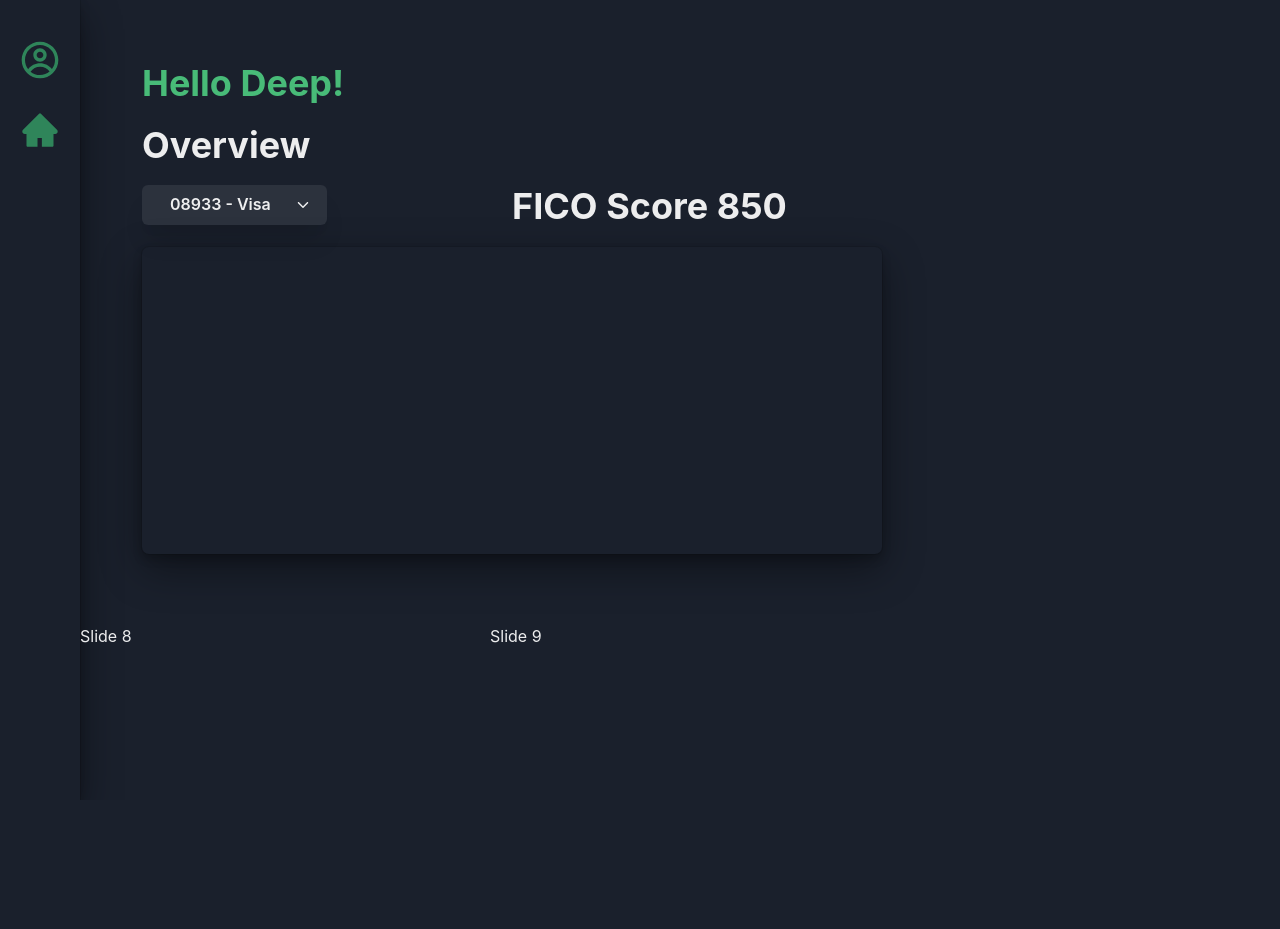
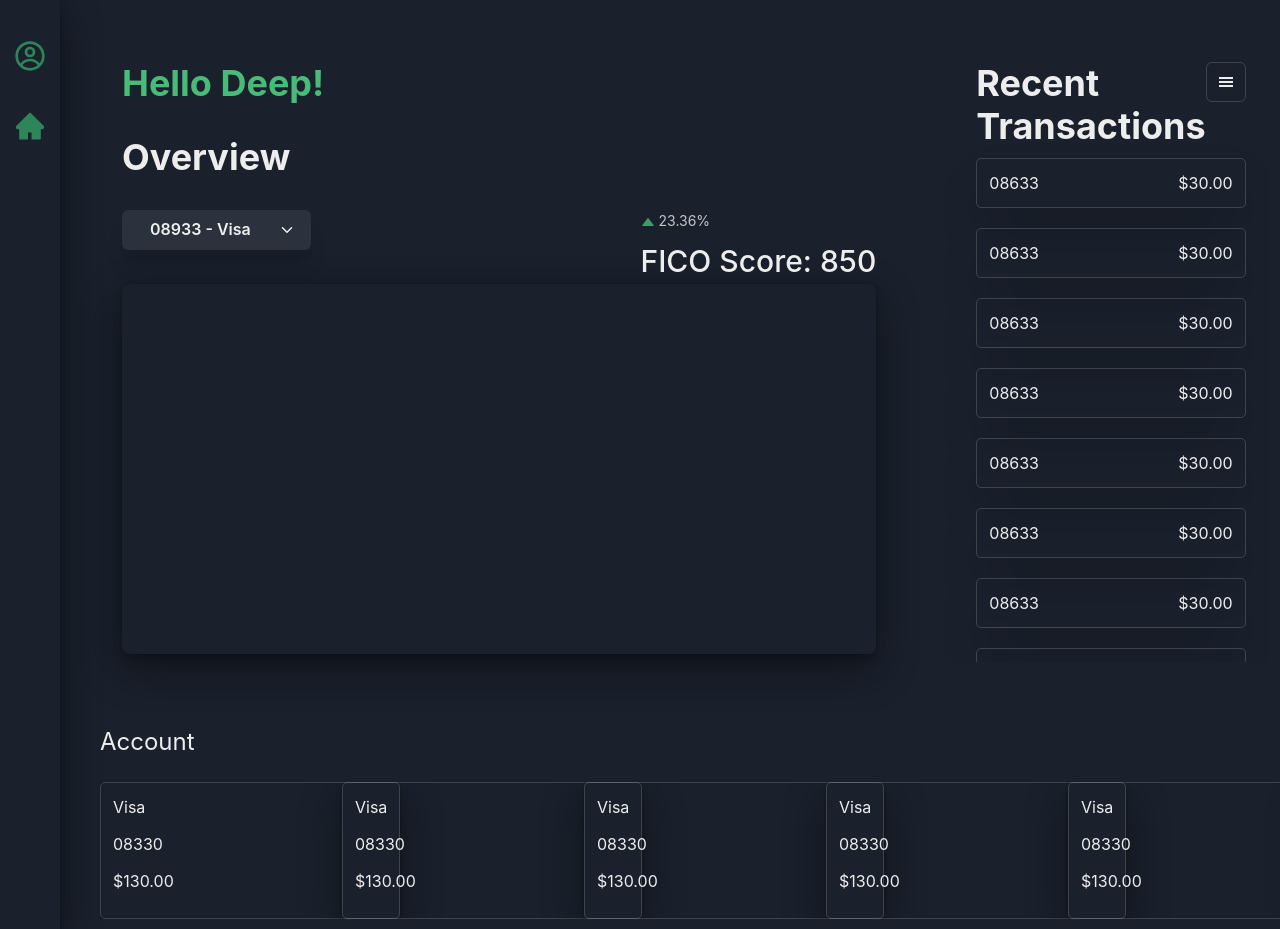
Before and after one commit to ffTsuzuku/MBFinance, a React (Vite) app: page / in a window 1280 px wide. Before the commit the page ends 800 px from the top, so only its background shows below. Built offline with nearby package versions, Linux system fonts and the light colour scheme.

Commit message:
feat: Added in Recent Transactions Skeleton For Desktop Mode

```diff
--- a/package.json
+++ b/package.json
@@ -25,6 +25,5 @@
         "@vitejs/plugin-react": "^1.3.0",
         "typescript": "^4.6.3",
         "vite": "^2.9.9"
-  },
-  "prettier": "@ffTsuzuku/prettier-config"
     }
+}
--- a/src/App.tsx
+++ b/src/App.tsx
@@ -4,7 +4,7 @@ import Dashboard from './components/Dashboard'
 import Menu from './components/Menu'
 
 function App() {
-    const menuWidth = useBreakpointValue({ base: '80px' })
+    const menuWidth = useBreakpointValue({ base: '60px' })
 
     return (
         <Grid gridTemplateColumns={`${menuWidth} 1fr`} h={'100vh'}>
--- a/src/components/AccountCard.tsx
+++ b/src/components/AccountCard.tsx
@@ -1,17 +1,21 @@
-import { Grid, Text } from '@chakra-ui/react'
+import { Grid, Text, useColorModeValue } from '@chakra-ui/react'
 
-export default function AccountCard() {
+interface AccountCardProps {
+    width?: string | number
+    height?: string | number
+}
+export default function AccountCard({ height, width }: AccountCardProps) {
+    const shadow = useColorModeValue('lg', 'dark-lg')
     return (
         <Grid
-            marginLeft={3}
-            marginRight={3}
             p={3}
-            shadow='2xl'
+            shadow={shadow}
             borderWidth={0.3}
-            w={'300px'}
-            h={'100%'}
+            w={width ?? '100%'}
+            h={height ?? '100%'}
             borderRadius={5}
-            gridTemplateRows={'1fr 1fr 1fr'}>
+            gridTemplateRows={'1fr 1fr 1fr'}
+        >
             <Text>Visa</Text>
             <Text>08330</Text>
             <Text>$130.00</Text>
--- a/src/components/Dashboard.tsx
+++ b/src/components/Dashboard.tsx
@@ -7,19 +7,31 @@ import {
     MenuList,
     Button,
     Text,
-    Flex
+    Flex,
+    Stat,
+    StatLabel,
+    StatHelpText,
+    StatArrow
 } from '@chakra-ui/react'
 
 import { IoIosArrowDown } from 'react-icons/io'
 import AccountCard from './AccountCard'
 // Import Swiper React components
 import { Swiper, SwiperSlide } from 'swiper/react'
-import { Pagination, Navigation } from 'swiper'
 
 // Import Swiper styles
 import 'swiper/css'
+import RecentTransactions from './RecentTransactions'
 
 export default function Dashboard() {
+    const AccountJSX = []
+    for (let i = 0; i < 10; i++) {
+        AccountJSX.push(
+            <SwiperSlide>
+                <AccountCard width={'300px'} />
+            </SwiperSlide>
+        )
+    }
     return (
         <Grid gridTemplateRows={'3.5fr 1fr'} gridRowGap={2}>
             <Grid gridTemplateColumns={'2.5fr 1fr'} p={3}>
@@ -27,7 +39,8 @@ export default function Dashboard() {
                     w={'100%'}
                     h={'100%'}
                     p={'50px'}
-                    gridTemplateRows='1fr 1fr 1fr 5fr'>
+                    gridTemplateRows='1fr 1fr 1fr 5fr'
+                >
                     <Heading w={'100%'} color={'green.400'}>
                         Hello Deep!
                     </Heading>
@@ -39,7 +52,8 @@ export default function Dashboard() {
                                 w={'50%'}
                                 shadow={'xl'}
                                 as={Button}
-                                rightIcon={<IoIosArrowDown />}>
+                                rightIcon={<IoIosArrowDown />}
+                            >
                                 <Text ml={3}>08933 - Visa</Text>
                             </MenuButton>
                             <MenuList>
@@ -50,35 +64,31 @@ export default function Dashboard() {
                                 <MenuItem>Attend a Workshop</MenuItem>
                             </MenuList>
                         </Menu>
-                        <Heading>FICO Score 850</Heading>
+                        <Stat ml={'auto'}>
+                            <StatHelpText>
+                                <StatArrow type='increase' />
+                                23.36%
+                            </StatHelpText>
+                            <StatLabel fontSize={'30px'}>
+                                FICO Score: 850
+                            </StatLabel>
+                        </Stat>
                     </Grid>
                     <Flex p={3} shadow='dark-lg' borderRadius={7}></Flex>
                 </Grid>
+                <RecentTransactions />
             </Grid>
-            <Flex maxW={'100%'} overflowX={'hidden'}>
-                <Swiper
-                    slidesPerView={3}
-                    spaceBetween={30}
-                    slidesPerGroup={5}
-                    loop={true}
-                    loopFillGroupWithBlank={true}
-                    pagination={{
-                        clickable: true
-                    }}
-                    navigation={true}
-                    modules={[Pagination, Navigation]}
-                    className='mySwiper'>
-                    <SwiperSlide>
-                        <AccountCard />
-                    </SwiperSlide>
-                    <SwiperSlide>Slide 2</SwiperSlide>
-                    <SwiperSlide>Slide 3</SwiperSlide>
-                    <SwiperSlide>Slide 4</SwiperSlide>
-                    <SwiperSlide>Slide 5</SwiperSlide>
-                    <SwiperSlide>Slide 6</SwiperSlide>
-                    <SwiperSlide>Slide 7</SwiperSlide>
-                    <SwiperSlide>Slide 8</SwiperSlide>
-                    <SwiperSlide>Slide 9</SwiperSlide>
+            <Flex
+                maxW={'100%'}
+                overflowX={'hidden'}
+                p={'0px 0px 10px 40px'}
+                flexWrap='wrap'
+            >
+                <Text w={'100%'} m={0} p={0} fontSize={'2xl'} h={'20px'}>
+                    Account
+                </Text>
+                <Swiper slidesPerView={5} spaceBetween={30} loop={false}>
+                    {AccountJSX}
                 </Swiper>
             </Flex>
         </Grid>
--- a/src/components/Menu.tsx
+++ b/src/components/Menu.tsx
@@ -12,19 +12,20 @@ export default function Menu() {
             shadow={'dark-lg'}
             justifyContent={'center'}
             gridTemplateRows={'repeat(2, 50px)'}
-            gridRowGap={5}>
+            gridRowGap={5}
+        >
             <Icon
                 as={CgProfile}
-                w={10}
-                h={10}
+                w={8}
+                h={8}
                 cursor={'pointer'}
                 color={'green.600'}
                 _hover={{ color: 'green.300' }}
             />
             <Icon
                 as={AiFillHome}
-                w={10}
-                h={10}
+                w={8}
+                h={8}
                 cursor={'pointer'}
                 color={'green.600'}
                 _hover={{ color: 'green.300' }}
--- /dev/null
+++ b/src/components/RecentTransactions.tsx
@@ -0,0 +1,60 @@
+import {
+    Flex,
+    Grid,
+    Heading,
+    Text,
+    Menu,
+    MenuButton,
+    IconButton,
+    MenuList,
+    MenuItem
+} from '@chakra-ui/react'
+
+import { GiHamburgerMenu as HamburgerIcon } from 'react-icons/gi'
+
+export default function RecentTransactions() {
+    const TransactionsJSX = []
+    for (let i = 0; i < 20; i++) {
+        TransactionsJSX.push(
+            <Flex
+                justifyContent={'space-between'}
+                shadow='2xl'
+                w='100%'
+                my={'10px'}
+                p={3}
+                borderRadius={'5px'}
+                borderWidth='.4px'
+            >
+                <Text>08633</Text>
+                <Text>$30.00</Text>
+            </Flex>
+        )
+    }
+    return (
+        <Grid
+            gridTemplateRows={'1fr 6fr .5fr'}
+            h={'650px'}
+            overflowY={'hidden'}
+            p={'50px'}
+        >
+            <Flex justifyContent={'space-between'}>
+                <Heading>Recent Transactions</Heading>
+                <Menu>
+                    <MenuButton
+                        as={IconButton}
+                        aria-label='Options'
+                        icon={<HamburgerIcon />}
+                        variant='outline'
+                    />
+                    <MenuList>
+                        <MenuItem command='⌘T'>New Tab</MenuItem>
+                        <MenuItem command='⌘N'>New Window</MenuItem>
+                        <MenuItem command='⌘⇧N'>Open Closed Tab</MenuItem>
+                        <MenuItem command='⌘O'>Open File...</MenuItem>
+                    </MenuList>
+                </Menu>
+            </Flex>
+            <Flex flexWrap={'wrap'}>{TransactionsJSX}</Flex>
+        </Grid>
+    )
+}
--- a/src/main.tsx
+++ b/src/main.tsx
@@ -6,6 +6,8 @@ import { ChakraProvider } from '@chakra-ui/react'
 
 import theme from './theme'
 
+localStorage.setItem('chakra-ui-color-mode', 'dark')
+
 ReactDOM.createRoot(document.getElementById('root')!).render(
     <React.StrictMode>
         <ChakraProvider theme={theme}>
```
Also changed, not shown: .prettierrc.js (added), 1 other file (tests, documents, lock files or other folders). Lines whose indentation alone changed are shown as unchanged.
